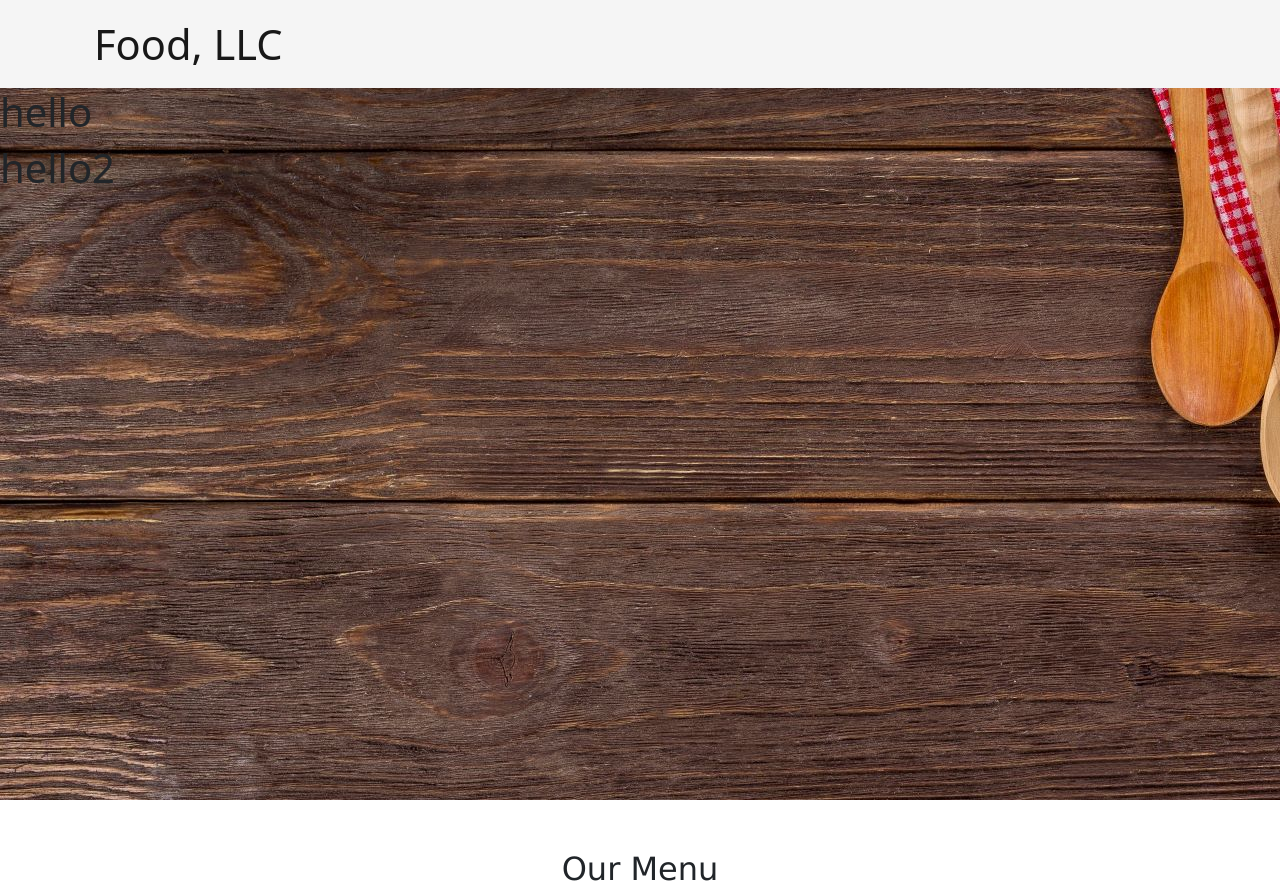
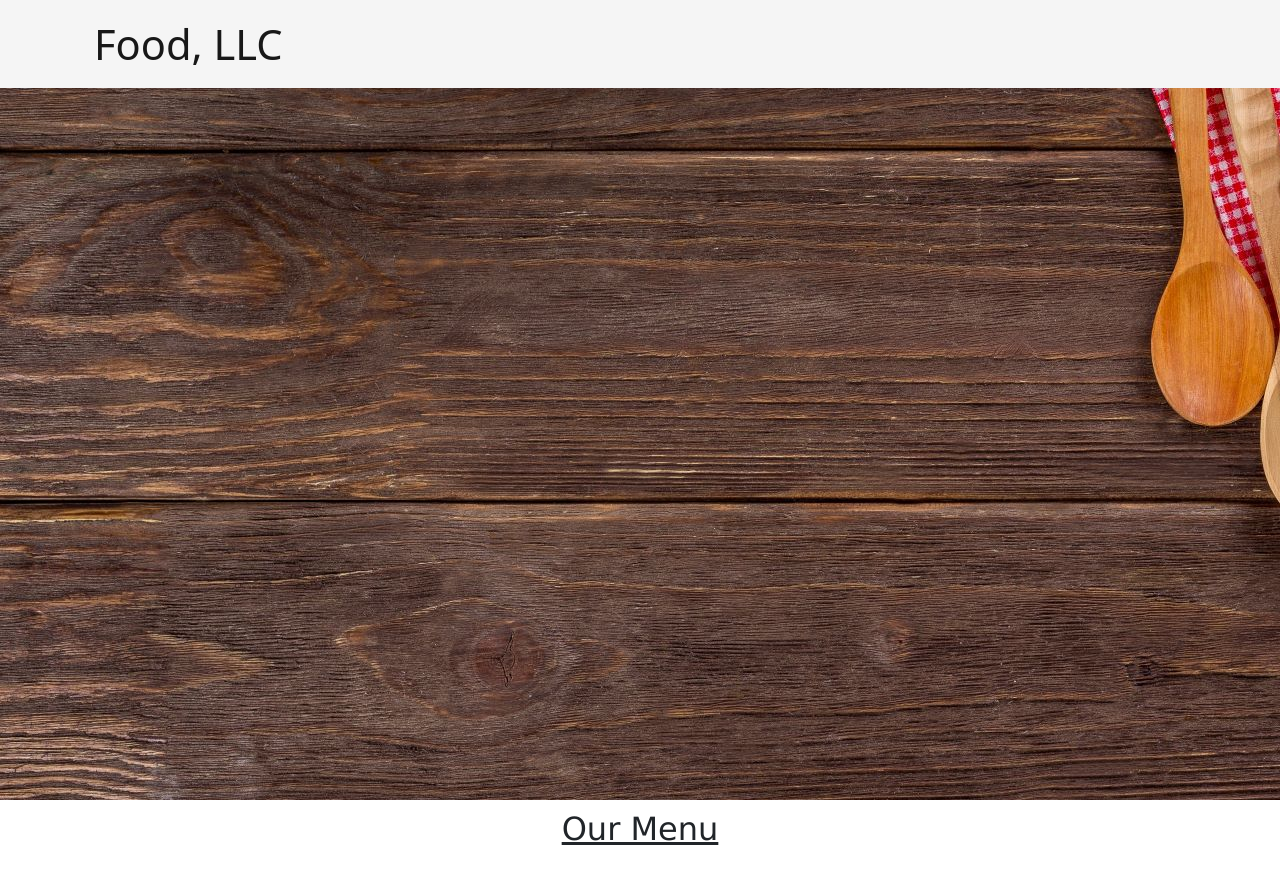
Before and after one commit to Rajthilakam/KalAccademy_Coursera_Assignment, a website: page Module3_Assignment/index.html in a window 1280 px wide. Shown: the top 886 px of the page. Drawn offline with nearby package versions, Linux system fonts and the light colour scheme.

Commit message:
Module3 Assignment

```diff
--- a/Module3_Assignment/css/styles.css
+++ b/Module3_Assignment/css/styles.css
@@ -32,8 +32,15 @@
 .menutitle{
 
     margin:50px;
-    margin-bottom: 10px;
+    margin-bottom: 30px;
     font-family: Verdana, Geneva, Tahoma, sans-serif;
+
+
+}
+
+.underline{
+    text-decoration: underline;
+    margin-top:10px;
 
 }
 
@@ -41,7 +48,7 @@
     border: 2px solid black;
     margin:10px;
     padding:10px;
-    background-color: cornsilk;
+    background-color: burlywood;
 
 }
 
--- a/Module3_Assignment/index.html
+++ b/Module3_Assignment/index.html
@@ -15,20 +15,16 @@
 </head>
 
 <body>
-    <header>
-
-    </header>
-
 
     <div class="conatiner" id="bckimg">
         <div class="row">
-            <div class="col" >
+            <div class="col">
                 <nav id="nav-header" class="navbar navbar-light">
                     <div class="container">
                         <a class="navbar-brand " href="#">Food, LLC</a>
-                        <button class="navbar-toggler  d-sm-block d-lg-none d-md-none" type="button" data-bs-toggle="collapse"
-                            data-bs-target="#navbarSupportedContent" aria-controls="navbarSupportedContent"
-                            aria-expanded="false" aria-label="Toggle navigation">
+                        <button class="navbar-toggler  d-sm-block d-lg-none d-md-none" type="button"
+                            data-bs-toggle="collapse" data-bs-target="#navbarSupportedContent"
+                            aria-controls="navbarSupportedContent" aria-expanded="false" aria-label="Toggle navigation">
                             <span class="navbar-toggler-icon"></span>
                         </button>
                         <div class="collapse navbar-collapse " id="navbarSupportedContent">
@@ -48,19 +44,6 @@
                 </nav>
             </div>
 
-            <div class="row">
-                <div class="col">
-                    <h1 id="hello">hello</h1>
-                </div>
-            </div>
-
-
-            <div class="row">
-                <div class="col">
-                    <h1 id="hello2">hello2</h1>
-                </div>
-            </div>
-
 
 
 
@@ -70,16 +53,23 @@
     <div class="container-fluid">
         <div class="row">
             <div class="col">
-                <h2 class="text-center menutitle">Our Menu</h2>
+                <h2 class="text-center menutitle underline">Our Menu</h2>
+
             </div>
         </div>
 
-        <div class="row d-flex justify-content-around">
+
+
+        <div class="row d-flex justify-content-evenly">
             <div class="col-lg-3 col-md-4 menu-container">
                 <h3 class="text-center menu-list">Chicken</h3>
-                <p>Lorem ipsum dolor sit amet consectetur adipisicing elit. Voluptatum corporis sapiente
+                <p>Lorem ipsum dolor sit amet consectetur adipisicing elit. Voluptatum corporis
+                    sapiente
                     expedita! Beatae quisquam ipsa, laudantium velit ab voluptatum maiores praesentium qui sequi
-                    eligendi voluptas. Quae nam asperiores accusamus numquam?Lorem, ipsum dolor sit amet consectetur adipisicing elit. Assumenda ipsum facere ex consectetur itaque quaerat earum enim nam numquam asperiores culpa reprehenderit quo, consequatur, iusto, et deserunt alias quas ipsa.</p>
+                    eligendi voluptas. Quae nam asperiores accusamus numquam?Lorem, ipsum dolor sit amet consectetur
+                    adipisicing elit. Assumenda ipsum facere ex consectetur itaque quaerat earum enim nam numquam
+                    asperiores culpa
+                    reprehenderit quo, consequatur, iusto, et deserunt alias quas ipsa.</p>
             </div>
 
             <div class="col-lg-3 col-md-4 menu-container">
```
